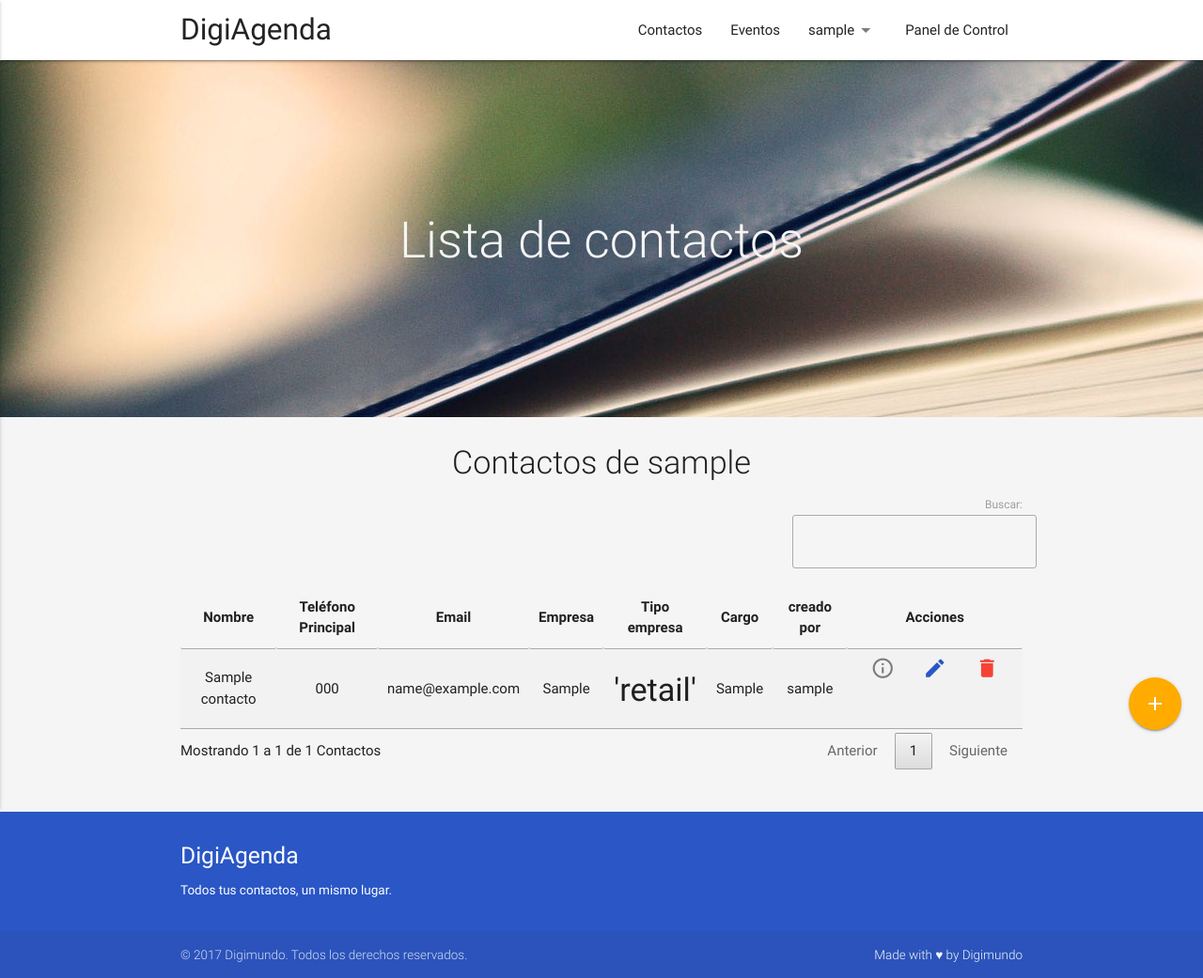
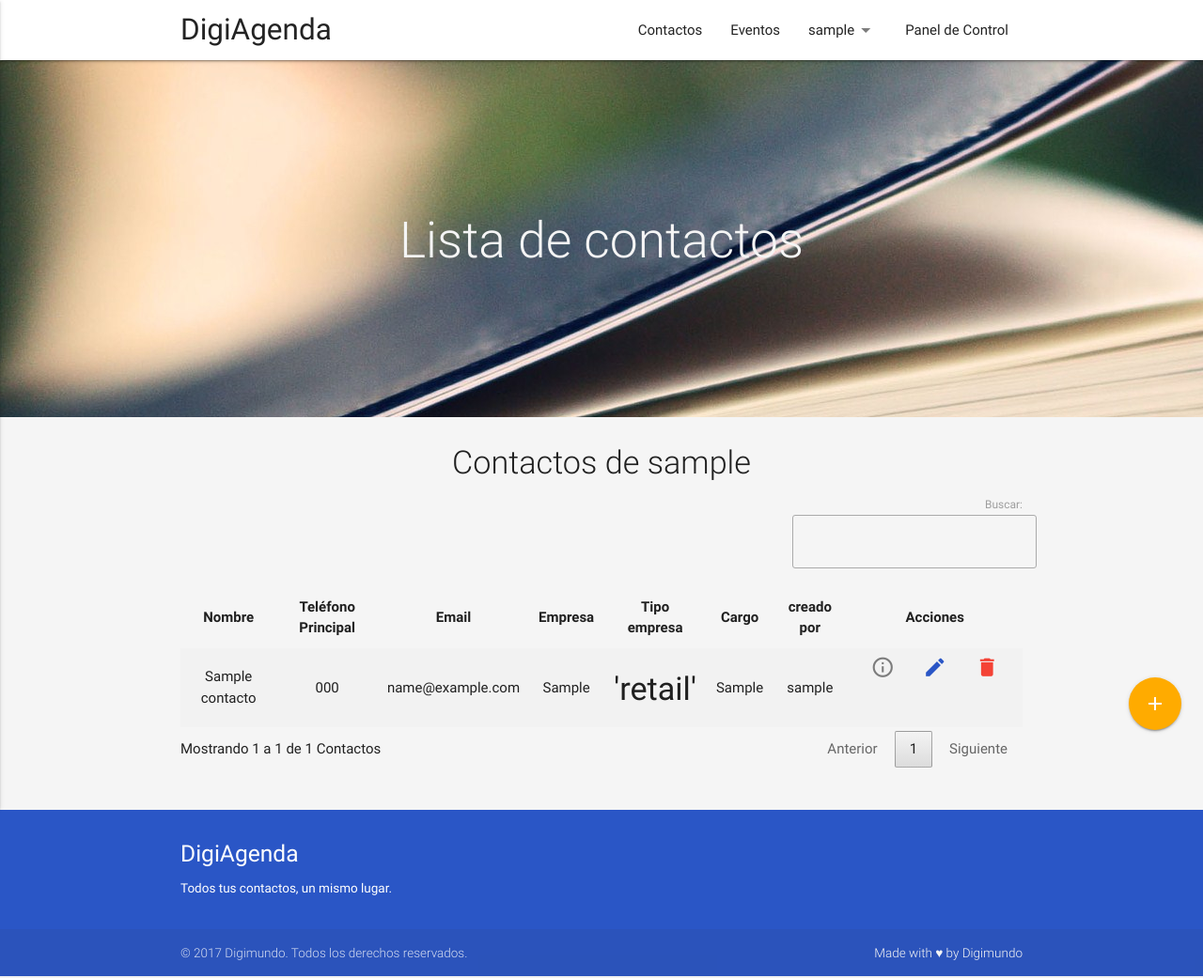
Before and after one commit to DigimundoTesca/diary-cloud, a Django app: page /contactos/ in a window 1280 px wide. Shown: the whole page at 94% size. Run offline with Django 3.2, Linux system fonts and the light colour scheme; a user stored in the database is signed in; tables that the repository leaves empty hold one stand-in row (values such as "Sample post"); grey boxes marked "Sample" are stand-in pictures; some libraries are stand-ins or nearby versions.

Commit message:
Agregado achivo para resetear estios de datatable de jquery

```diff
--- a/diary/static/css/master.css
+++ b/diary/static/css/master.css
@@ -1,3 +1,12 @@
+/**
+ * Formatea el color de celdas por jquery dateTable
+ */
+table.dataTable thead th,
+table.dataTable thead td {
+  border: none; }
+table.dataTable.no-footer {
+  border-bottom: none; }
+
 .text-color-primary {
   color: #232323 !important; }
 
@@ -15,21 +24,35 @@
   color: #7c7c7c; }
 
 /* label focus color */
-textarea.materialize-textarea:focus + label.active, .input-field input[type=text]:focus.validate + label.active, .input-field input[type=tel]:focus.validate + label.active, .input-field input[type=email]:focus.validate + label.active, .input-field input[type=url]:focus.validate + label.active {
+textarea.materialize-textarea:focus + label.active,
+.input-field input[type=text]:focus.validate + label.active,
+.input-field input[type=tel]:focus.validate + label.active,
+.input-field input[type=email]:focus.validate + label.active,
+.input-field input[type=url]:focus.validate + label.active {
   color: #5f83dd; }
 
 /* label underline focus color */
-textarea.materialize-textarea:focus:not([readonly]), .input-field input[type=text]:focus.validate, .input-field input[type=tel]:focus.validate, .input-field input[type=email]:focus.validate, .input-field input[type=url]:focus.validate {
+textarea.materialize-textarea:focus:not([readonly]),
+.input-field input[type=text]:focus.validate,
+.input-field input[type=tel]:focus.validate,
+.input-field input[type=email]:focus.validate,
+.input-field input[type=url]:focus.validate {
   border-bottom: 1px solid #5f83dd;
   box-shadow: 0 1px 0 0 #5f83dd; }
 
 /* valid color */
-.input-field input[type=text].valid, .input-field input[type=tel].valid, .input-field input[type=email].valid, .input-field input[type=url].valid {
+.input-field input[type=text].valid,
+.input-field input[type=tel].valid,
+.input-field input[type=email].valid,
+.input-field input[type=url].valid {
   border-bottom: 1px solid #00c853;
   box-shadow: 0 1px 0 0 #00c853; }
 
 /* invalid color */
-.input-field input[type=text].invalid, .input-field input[type=tel].invalid, .input-field input[type=email].invalid, .input-field input[type=url].invalid {
+.input-field input[type=text].invalid,
+.input-field input[type=tel].invalid,
+.input-field input[type=email].invalid,
+.input-field input[type=url].invalid {
   border-bottom: 1px solid #f44336;
   box-shadow: 0 1px 0 0 #f44336; }
 
@@ -62,7 +85,9 @@ footer.page-footer {
 main {
   flex: 1 0 auto; }
 
-nav, nav .button-collapse, nav ul li a {
+nav,
+nav .button-collapse,
+nav ul li a {
   color: #232323;
   display: flex; }
 
--- /dev/null
+++ b/diary/static/scss/componentes/_format.scss
@@ -0,0 +1,12 @@
+/**
+ * Formatea el color de celdas por jquery dateTable
+ */
+table.dataTable  {
+  thead th,
+  thead td {
+    border: none;
+  }
+  &.no-footer {
+    border-bottom: none;
+  }
+}
--- a/diary/static/scss/master.scss
+++ b/diary/static/scss/master.scss
@@ -1,5 +1,5 @@
-@import "components/variables";
-
+@import "componentes/variables";
+@import "componentes/format";
 // Text Colors
 // ==========================================================================
 .text-color-primary {
```
Also changed, not shown: diary/static/scss/componentes/_variables.scss (renamed from diary/static/scss/components/_variables.scss), 1 other file. Lines whose indentation alone changed are shown as unchanged.
